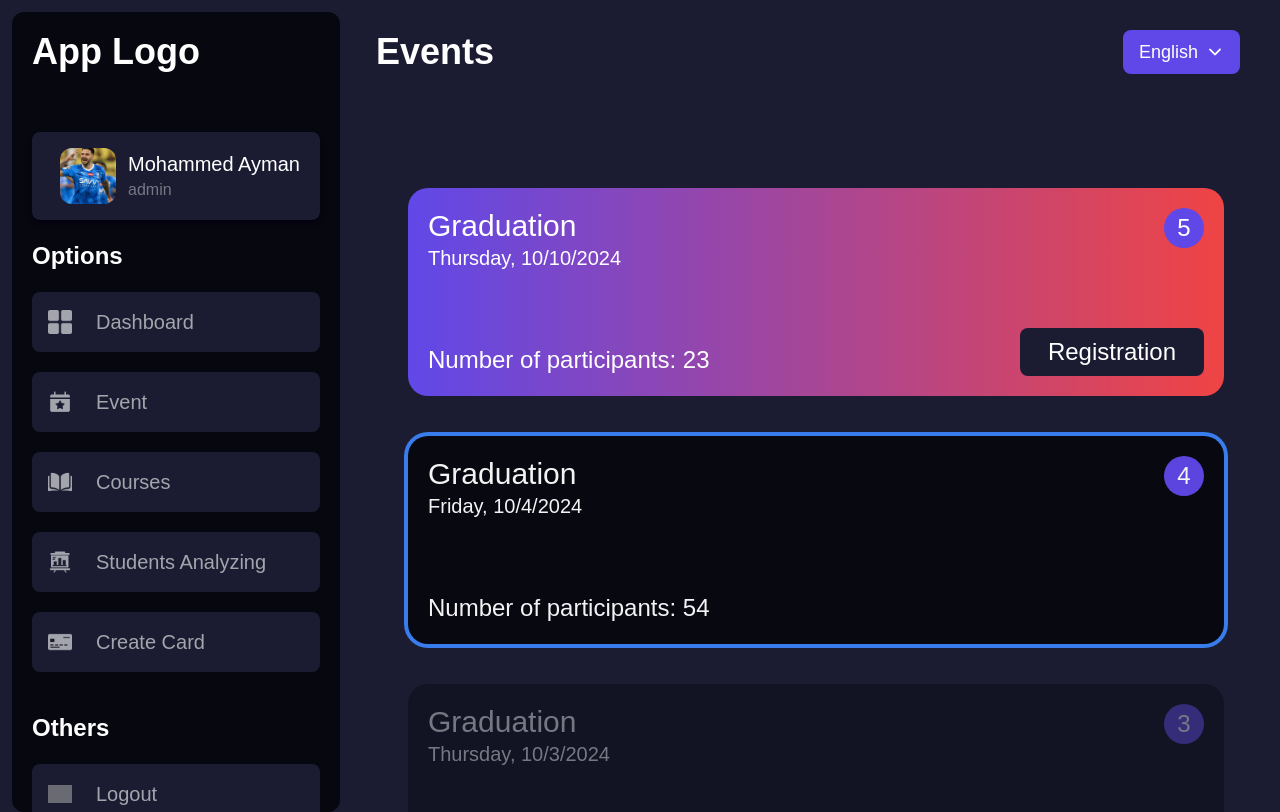
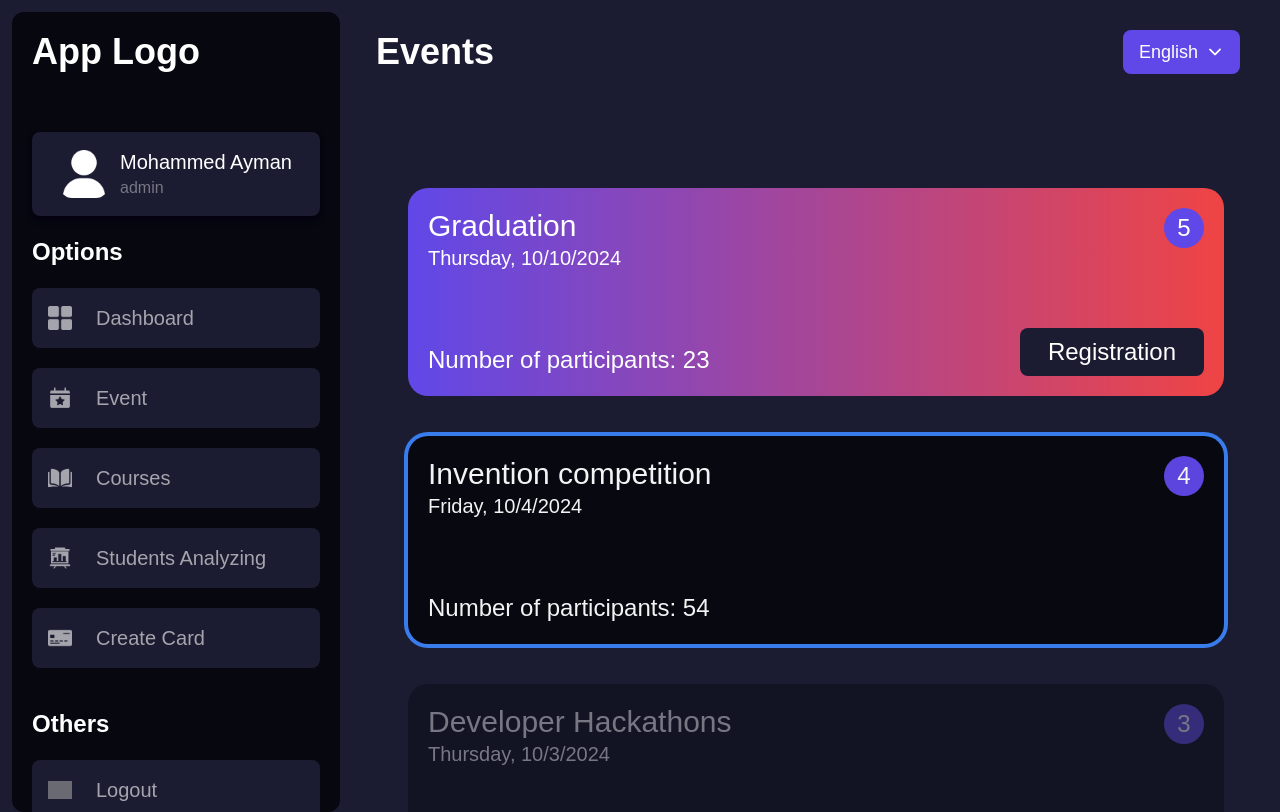
Before and after one commit to md7o/ClassCore, a React (Create React App) app in the folder frontend/: page /events in a window 1280 px wide. Shown: the top 812 px of the page. Built offline with nearby package versions, Linux system fonts and the light colour scheme; grey boxes are pictures that could not be loaded; a web font is replaced by a local one.

Commit message:
Courses page link edit

```diff
--- a/frontend/src/App.tsx
+++ b/frontend/src/App.tsx
@@ -4,6 +4,7 @@ import LoginPage from "./pages/login_page";
 import DashboardPage from "./pages/dashboard_page";
 import EventsPage from "./pages/events_page";
 import CoursesPage from "./pages/courses_page";
+import CourseSubjects from "./components/students_options/courses/course_subjects";
 import AnalyzingPage from "./pages/analyzing_page";
 import CreateCard from "./pages/create_card";
 
@@ -15,6 +16,7 @@ function App() {
         <Route path="/dashboard" element={<DashboardPage />} />
         <Route path="/events" element={<EventsPage />} />
         <Route path="/courses" element={<CoursesPage />} />
+        <Route path="/courses/subjects_course" element={<CourseSubjects />} />
         <Route path="/analyzing" element={<AnalyzingPage />} />
         <Route path="/card" element={<CreateCard />} />
         {/* <Route path="/login" element={<LoginPage />} />
--- a/frontend/src/components/students_options/courses/general_courses.tsx
+++ b/frontend/src/components/students_options/courses/general_courses.tsx
@@ -35,7 +35,7 @@ const GeneralCourses: React.FC<CoursesLanguage> = ({ lang }) => {
   const [users, setUsers] = useState<User[]>([]);
   const [majors, setMajors] = useState<Major[]>([
     {
-      name: lang === "ar" ? "Computer Science" : "علوم الحاسب",
+      name: lang === "en" ? "Computer Science" : "علوم الحاسب",
       imageUrl: desktop,
       subjects: [
         {
@@ -54,7 +54,7 @@ const GeneralCourses: React.FC<CoursesLanguage> = ({ lang }) => {
       studentsCount: 0,
     },
     {
-      name: lang === "ar" ? "Mechanical Engineering" : "هندسة ميكانيكية",
+      name: lang === "en" ? "Mechanical Engineering" : "هندسة ميكانيكية",
       imageUrl: engineering,
       subjects: [
         { name: "Thermodynamics", hours: 3, doctor: "Doctor A" },
@@ -69,7 +69,7 @@ const GeneralCourses: React.FC<CoursesLanguage> = ({ lang }) => {
       studentsCount: 0,
     },
     {
-      name: lang === "ar" ? "Business Administration" : "إدارة أعمال",
+      name: lang === "en" ? "Business Administration" : "إدارة أعمال",
       imageUrl: briefcase,
       subjects: [
         { name: "Principles of Management", hours: 4, doctor: "Doctor A" },
@@ -84,7 +84,7 @@ const GeneralCourses: React.FC<CoursesLanguage> = ({ lang }) => {
       studentsCount: 0,
     },
     {
-      name: lang === "ar" ? "Electrical Engineering" : "الهندسة الكهربائية",
+      name: lang === "en" ? "Electrical Engineering" : "الهندسة الكهربائية",
       imageUrl: gear,
       subjects: [
         { name: "Circuit Analysis", hours: 4, doctor: "Doctor A" },
@@ -99,7 +99,7 @@ const GeneralCourses: React.FC<CoursesLanguage> = ({ lang }) => {
       studentsCount: 0,
     },
     {
-      name: lang === "ar" ? "Psychology" : "علم النفس",
+      name: lang === "en" ? "Psychology" : "علم النفس",
       imageUrl: research,
       subjects: [
         { name: "Cognitive Psychology", hours: 3, doctor: "Doctor A" },
@@ -122,7 +122,7 @@ const GeneralCourses: React.FC<CoursesLanguage> = ({ lang }) => {
       studentsCount: 0,
     },
     {
-      name: lang === "ar" ? "English" : "لغة انجليزية",
+      name: lang === "en" ? "English" : "لغة انجليزية",
       imageUrl: end,
       subjects: [
         { name: "Introduction to Literature", hours: 4, doctor: "Doctor A" },
@@ -141,7 +141,7 @@ const GeneralCourses: React.FC<CoursesLanguage> = ({ lang }) => {
       studentsCount: 0,
     },
     {
-      name: lang === "ar" ? "Environmental Science" : "العلوم البيئية",
+      name: lang === "en" ? "Environmental Science" : "العلوم البيئية",
       imageUrl: science,
       subjects: [
         { name: "Environmental Chemistry", hours: 4, doctor: "Doctor A" },
@@ -164,7 +164,7 @@ const GeneralCourses: React.FC<CoursesLanguage> = ({ lang }) => {
       studentsCount: 0,
     },
     {
-      name: lang === "ar" ? "Fine Arts" : "الفنون الجميلة",
+      name: lang === "en" ? "Fine Arts" : "الفنون الجميلة",
       imageUrl: palette,
       subjects: [
         { name: "Drawing and Painting", hours: 3, doctor: "Doctor A" },
@@ -192,7 +192,6 @@ const GeneralCourses: React.FC<CoursesLanguage> = ({ lang }) => {
   };
 
   useEffect(() => {
-    // Fetch the users
     const fetchUsers = async () => {
       try {
         const response = await fetch("http://localhost:3000/users");
--- a/frontend/src/components/students_options/event/event_appointments.tsx
+++ b/frontend/src/components/students_options/event/event_appointments.tsx
@@ -35,22 +35,22 @@ const EventAppointments: React.FC<eventsLanguage> = ({ lang }) => {
 
   const eventsSchedule = [
     {
-      eventName: lang === "en" ? "Graduation" : "التخرج",
+      eventName: lang === "en" ? " Research Exhibition" : "معرض البحوث",
       eventDate: getEventDate(3),
       participantsNum: 23,
     },
     {
-      eventName: "Graduation",
+      eventName: lang === "en" ? "Student Art Show" : "معرض فني للطلاب",
       eventDate: getEventDate(2),
       participantsNum: 15,
     },
     {
-      eventName: "Graduation",
+      eventName: lang === "en" ? "Developer Hackathons" : "هاكاثون المطورين",
       eventDate: getEventDate(1),
       participantsNum: 74,
     },
     {
-      eventName: "Graduation",
+      eventName: lang === "en" ? "Invention competition" : "مسابقة الاختراعات",
       eventDate: currentDate,
       participantsNum: 54,
     },
--- a/frontend/src/components/students_options/sideBar.tsx
+++ b/frontend/src/components/students_options/sideBar.tsx
@@ -3,7 +3,7 @@ import { useNavigate } from "react-router-dom";
 import dashboardIcon from "../../assets/images/dashboard.png";
 import event from "../../assets/images/event.png";
 import openBook from "../../assets/images/open-book.png";
-import metro from "../../assets/images/metro.jpg";
+import userAva from "../../assets/images/user.png";
 import presentation from "../../assets/images/presentation.png";
 import cretidcard from "../../assets/images/credit-card.png";
 import logout from "../../assets/images/logout.png";
@@ -98,9 +98,9 @@ const SideBar: React.FC<SideBarProps> = ({
             <div className="my-5">
               <button className="group flex justify-start items-center w-72 shadow-md shadow-shadowBlock bg-background rounded-lg p-4 hover:scale-95 duration-500">
                 <img
-                  src={metro}
-                  alt="metro"
-                  className="w-14 h-14 object-cover rounded-xl mx-3"
+                  src={userAva}
+                  alt="userAva"
+                  className="w-12 h-12 object-cover rounded-xl mx-3"
                 />
                 <div className="flex flex-col items-start">
                   <p className="text-xl text-white ">Mohammed Ayman</p>
```
Also changed, not shown: frontend/src/assets/images/profile.png (deleted).
